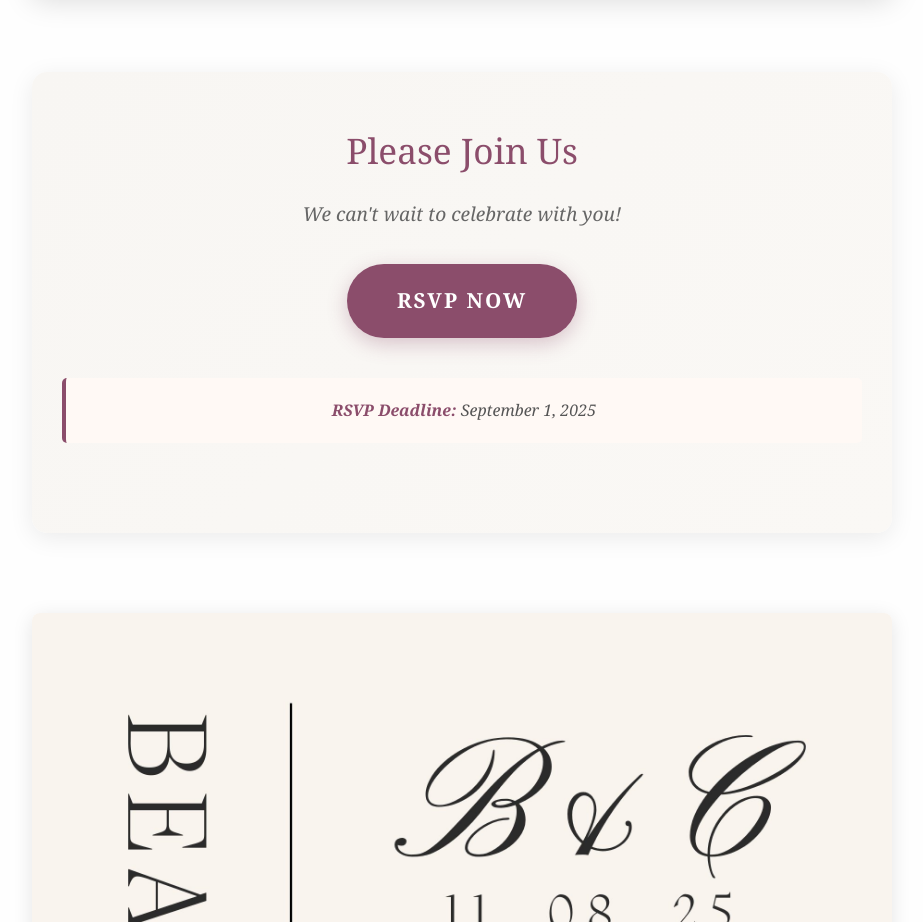
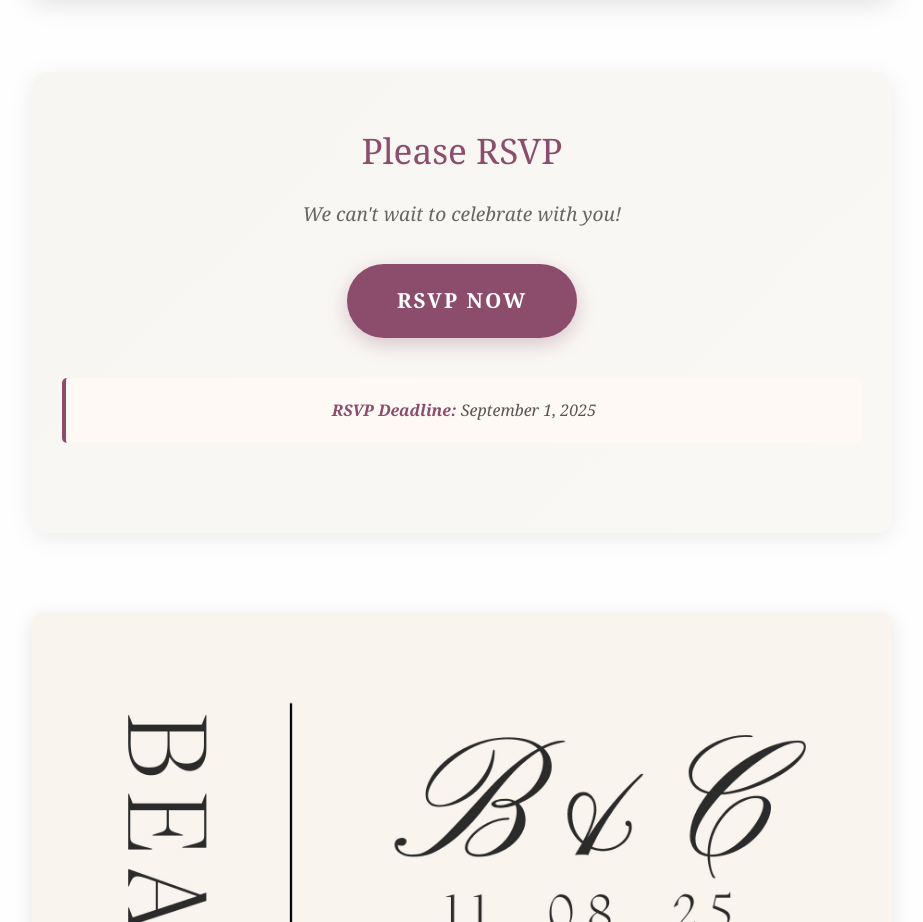
Before and after one commit to beatobongco/chelle, a plain HTML site: page bacolod.html in a window 1280 px wide. Shown: the part 1240-2162 px from the top of the page, without its empty margins (178-1101 px from the left). Drawn offline with Linux system fonts and the light colour scheme.

Commit message:
Change copy

```diff
--- a/bacolod.html
+++ b/bacolod.html
@@ -220,7 +220,7 @@
 
         <!-- RSVP Section - Positioned after main invitation -->
         <div class="rsvp-section">
-            <h2 class="rsvp-title">Please Join Us</h2>
+            <h2 class="rsvp-title">Please RSVP</h2>
             <p class="rsvp-subtitle">We can't wait to celebrate with you!</p>
             <a href="https://forms.gle/99P8K7f91D6FMvKd8" class="rsvp-button" target="_blank" rel="noopener">
                 RSVP Now
@@ -253,33 +253,6 @@
 
     </div>
 
-    <!--
-    =================================================================
-    INSTRUCTIONS FOR USE:
-    =================================================================
-
-    1. CONVERT YOUR PDF TO IMAGES:
-       - Use PDF24.org, SmallPDF, or similar
-       - Export each page as PNG (recommended) or JPG
-       - Use HIGH QUALITY settings (300 DPI)
-       - Name them: page1.png, page2.png, page3.png, page4.png, page5.png
-
-    2. REPLACE PLACEHOLDER LINKS:
-       - Find "YOUR_GOOGLE_FORMS_LINK_HERE" (appears twice)
-       - Replace with your actual Google Forms URL
-
-    3. UPLOAD FILES:
-       - Put this HTML file and all image files in the same folder
-       - Upload to your web hosting service
-
-    4. OPTIONAL CUSTOMIZATIONS:
-       - Change the rose color (#8b4d6b) if desired
-       - Adjust max-width in .container if needed
-       - Modify RSVP button text
-
-    =================================================================
-    -->
-
 </body>
 
 </html>
```
